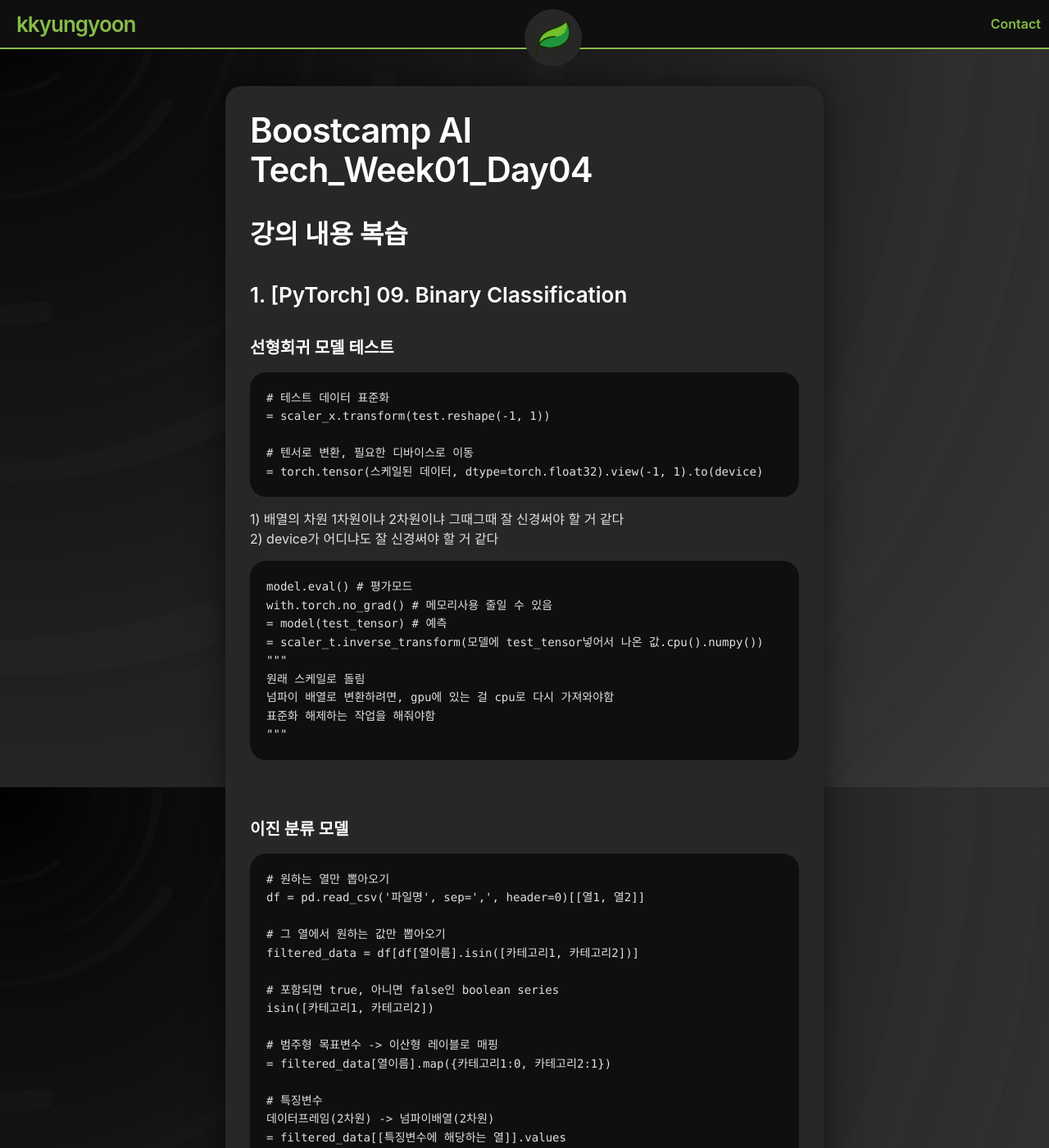
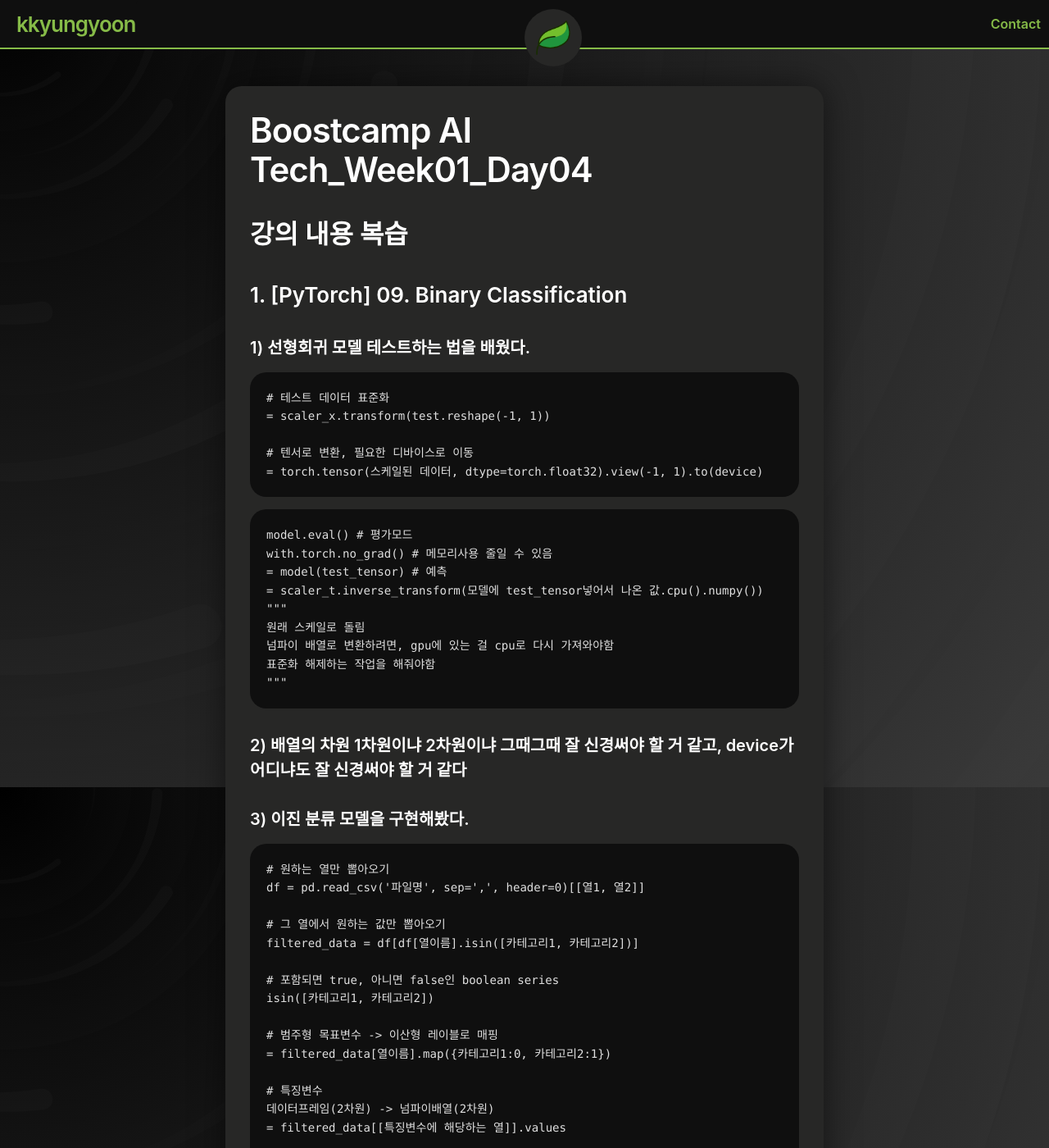
Before and after one commit to kkyungyoon/kkyungyoon.github.io, a Jekyll site: the page built from _posts/2024-08-08-boostcamp-004.md, in a window 1280 px wide and 1400 px high. Shown: the whole window at 82% size. Built offline with Jekyll 4.4.1, drawn with Linux system fonts in a browser that asks for light colours; a script that is not in the unit is left out; some of the changed text lies outside the part shown.

Commit message:
2024-08-08-boostcamp-004

````diff
--- a/_posts/2024-08-08-boostcamp-004.md
+++ b/_posts/2024-08-08-boostcamp-004.md
@@ -9,7 +9,7 @@ tags: [Naver Boostcamp, daily report]
 
 ### 1. [PyTorch] 09. Binary Classification
 
-#### 선형회귀 모델 테스트
+#### 1) 선형회귀 모델 테스트하는 법을 배웠다.
 
 ```
 # 테스트 데이터 표준화
@@ -33,10 +29,9 @@ with.torch.no_grad() # 메모리사용 줄일 수 있음
 표준화 해제하는 작업을 해줘야함
 """
 ```
+#### 2) 배열의 차원 1차원이냐 2차원이냐 그때그때 잘 신경써야 할 거 같고, device가 어디냐도 잘 신경써야 할 거 같다
 
-<br>
-
-####  이진 분류 모델
+#### 3) 이진 분류 모델을 구현해봤다.
 
 ```
 # 원하는 열만 뽑아오기
@@ -73,9 +68,7 @@ x_test = scaler.transform(x_test)
 = torch.tensor(x_train, dtype=float32).unsqueeze(1)
 ```
 
-<br>
-
-#### Dataset & DataLoader 클래스
+#### 4) Dataset & DataLoader 클래스에 대해서 배웠다.
 
 ```
 # 미니배치 경사하강법
@@ -100,9 +93,8 @@ total_test = IrisDataset(x_test, t_test)
 train_loader = DataLoader(total_train, batch_size=, shuffle=True)
 test_loader = DataLoader(total_test, batch_size=, shuffle=False)
 ```
-<br><br>
 
-#### 이진분류모델 - 로지스틱회귀알고리즘
+#### 5) 로지스틱회귀알고리즘으로 이진분류모델을 구현할 수 있다는 걸 배웠다.
 
 ```
 # 순서 : 최적의 결정경계 찾기  -> 시그모이드함수를 통해 분류 (시그모이드 함수 식 꼭 기억)
@@ -124,7 +116,7 @@ class 클래스이름(nn.Module):
 
 ### 2. [PyTorch] 10. Binary Classification
 
-#### 이진 교차 엔트로피
+#### 1) 이진 교차 엔트로피의 개념과 구하는 법을 배웠다.
 
 ```
 # 선형회귀에서는 손실함수로 MSE를 사용했는데, 여기서는 이진교차엔트로피(BCE) 사용함
@@ -134,10 +126,8 @@ class 클래스이름(nn.Module):
 - 가능도함수로 바라본 상태에서, 계산을 위해서 log 씌워 product를 시그마로 바꿈
 loss_funtion = nn.BCELoss()
 ```
-<br>
 
-
-#### 궁금해서 찾아본 내용 : [torch.optim](https://pytorch.org/docs/stable/optim.html){: target="_blank"}
+#### 2) 궁금해서 찾아본 내용 : [torch.optim](https://pytorch.org/docs/stable/optim.html){: target="_blank"}
 
 1) 종류
 Adadelta, Adagrad, Adam, AdamW, SparseAdam, Adamax, ASGD, LBFGS, NAdam, RAdam, RMSprop, Rprop, SGD
@@ -165,9 +155,8 @@ for input, target in dataset:
     loss.backward()
     optimizer.step() # Performs a single optimization step (parameter update)
 ```
-<br>
 
-#### 궁금해서 찾아본 내용 : [torch.nn](https://pytorch.org/docs/stable/nn.html){: target="_blank"}
+#### 3) 궁금해서 찾아본 내용 : [torch.nn](https://pytorch.org/docs/stable/nn.html){: target="_blank"}
 
 1) torch.nn -> Containers -> Module, Sequential, ModuelList, ModuelDict, ParameterList, ParameterDict
 
@@ -189,9 +178,8 @@ class Model(nn.Module):
         x = F.relu(self.conv1(x))
         return F.relu(self.conv2(x))
 ```
-<br>
 
-#### 이진 분류 모델의 테스트
+#### 4) 이진 분류 모델의 테스트
 ```
 1) 테스트
 model.eval() # 평가모드
````
Also changed, not shown: other parts of _posts/2024-08-08-boostcamp-004.md (+0 -4 lines).
